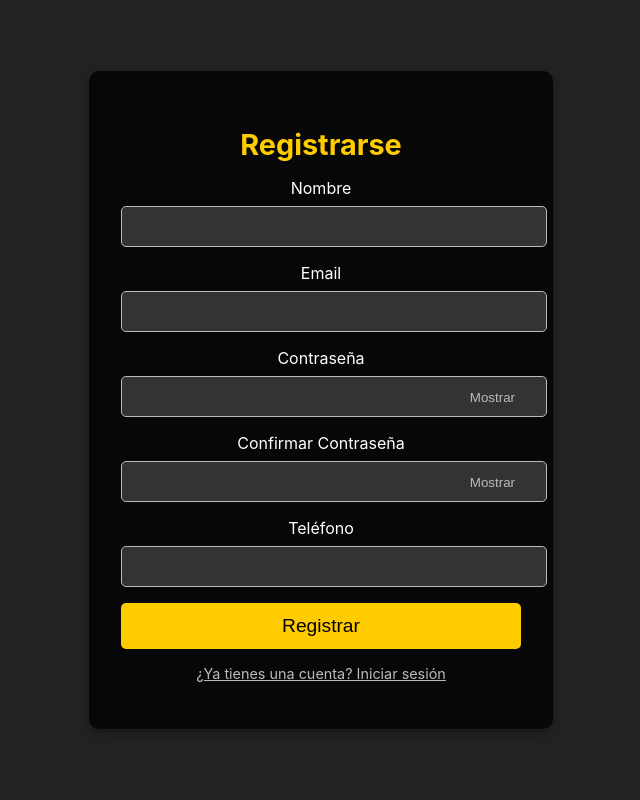
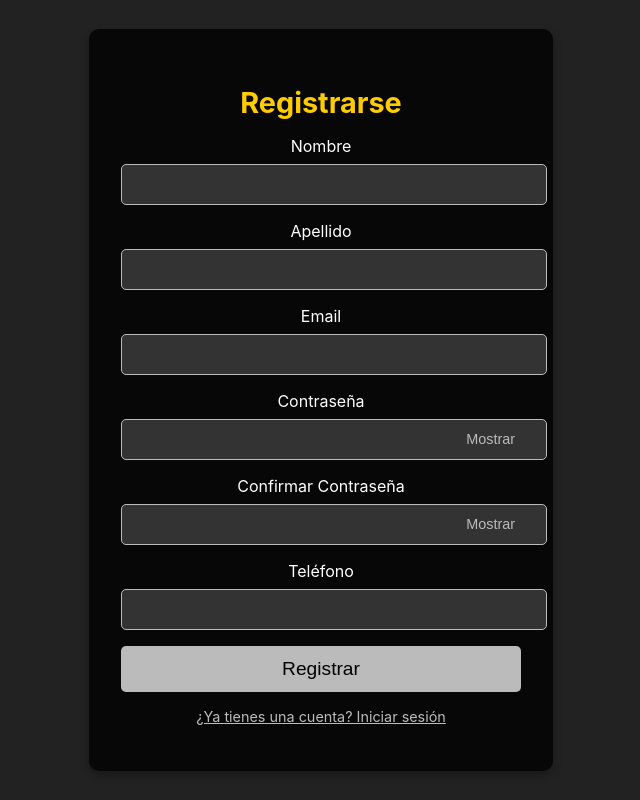
Before and after one commit to oscarmtz17/coachPrimeFrontend, a React (Create React App) app: page /register in a window 1280 px wide. Shown: the whole page, without its empty margins (319-959 px from the left). Built offline with nearby package versions, Linux system fonts and the light colour scheme.

Commit message:
lastname added to user

```diff
--- a/src/pages/Register.tsx
+++ b/src/pages/Register.tsx
@@ -4,6 +4,7 @@ import axios from "axios";
 
 const Register: React.FC = () => {
   const [nombre, setNombre] = useState("");
+  const [apellido, setApellido] = useState("");
   const [email, setEmail] = useState("");
   const [password, setPassword] = useState("");
   const [confirmPassword, setConfirmPassword] = useState("");
@@ -15,6 +16,9 @@ const Register: React.FC = () => {
   const [showPassword, setShowPassword] = useState(false);
   const [showConfirmPassword, setShowConfirmPassword] = useState(false);
   const navigate = useNavigate();
+
+  const isFormValid =
+    nombre && apellido && email && password && confirmPassword && phone;
 
   const handleRegister = async (e: React.FormEvent) => {
     e.preventDefault();
@@ -30,6 +34,7 @@ const Register: React.FC = () => {
     try {
       await axios.post("http://localhost:5267/api/auth/register", {
         nombre,
+        apellido,
         email,
         password,
         phone,
@@ -39,9 +44,13 @@ const Register: React.FC = () => {
       setTimeout(() => {
         navigate("/login");
       }, 2000);
-    } catch (error) {
-      setError("Error al registrarse. Por favor intenta de nuevo.");
-      console.error(error);
+    } catch (err) {
+      if (axios.isAxiosError(err) && err.response) {
+        setError(err.response.data || "Ocurrió un error al registrarse.");
+      } else {
+        setError("Error al registrarse. Por favor intenta de nuevo.");
+      }
+      console.error(err);
     } finally {
       setLoading(false);
     }
@@ -120,6 +129,30 @@ const Register: React.FC = () => {
           </div>
           <div style={{ marginBottom: "1rem" }}>
             <label
+              htmlFor="apellido"
+              style={{ display: "block", marginBottom: "0.5rem" }}
+            >
+              Apellido
+            </label>
+            <input
+              id="apellido"
+              type="text"
+              value={apellido}
+              onChange={(e) => setApellido(e.target.value)}
+              required
+              style={{
+                width: "100%",
+                padding: "0.75rem",
+                borderRadius: "5px",
+                border: "1px solid #bbb",
+                outline: "none",
+                backgroundColor: "#333",
+                color: "#fff",
+              }}
+            />
+          </div>
+          <div style={{ marginBottom: "1rem" }}>
+            <label
               htmlFor="email"
               style={{ display: "block", marginBottom: "0.5rem" }}
             >
@@ -178,6 +211,7 @@ const Register: React.FC = () => {
                 border: "none",
                 color: "#bbb",
                 cursor: "pointer",
+                fontSize: "0.9rem",
               }}
             >
               {showPassword ? "Ocultar" : "Mostrar"}
@@ -219,6 +253,7 @@ const Register: React.FC = () => {
                 border: "none",
                 color: "#bbb",
                 cursor: "pointer",
+                fontSize: "0.9rem",
               }}
             >
               {showConfirmPassword ? "Ocultar" : "Mostrar"}
@@ -238,9 +273,14 @@ const Register: React.FC = () => {
             </label>
             <input
               id="phone"
-              type="text"
+              type="tel"
+              inputMode="numeric"
+              maxLength={10}
               value={phone}
-              onChange={(e) => setPhone(e.target.value)}
+              onChange={(e) => {
+                const numericValue = e.target.value.replace(/[^0-9]/g, ""); // Filtra caracteres no numéricos
+                setPhone(numericValue);
+              }}
               required
               style={{
                 width: "100%",
@@ -276,14 +316,15 @@ const Register: React.FC = () => {
           )}
           <button
             type="submit"
+            disabled={!isFormValid}
             style={{
-              backgroundColor: "#ffcc00",
+              backgroundColor: isFormValid ? "#ffcc00" : "#bbb",
               color: "#000",
               padding: "0.75rem",
               border: "none",
               borderRadius: "5px",
               fontSize: "1.2rem",
-              cursor: "pointer",
+              cursor: isFormValid ? "pointer" : "not-allowed",
             }}
           >
             Registrar
```
